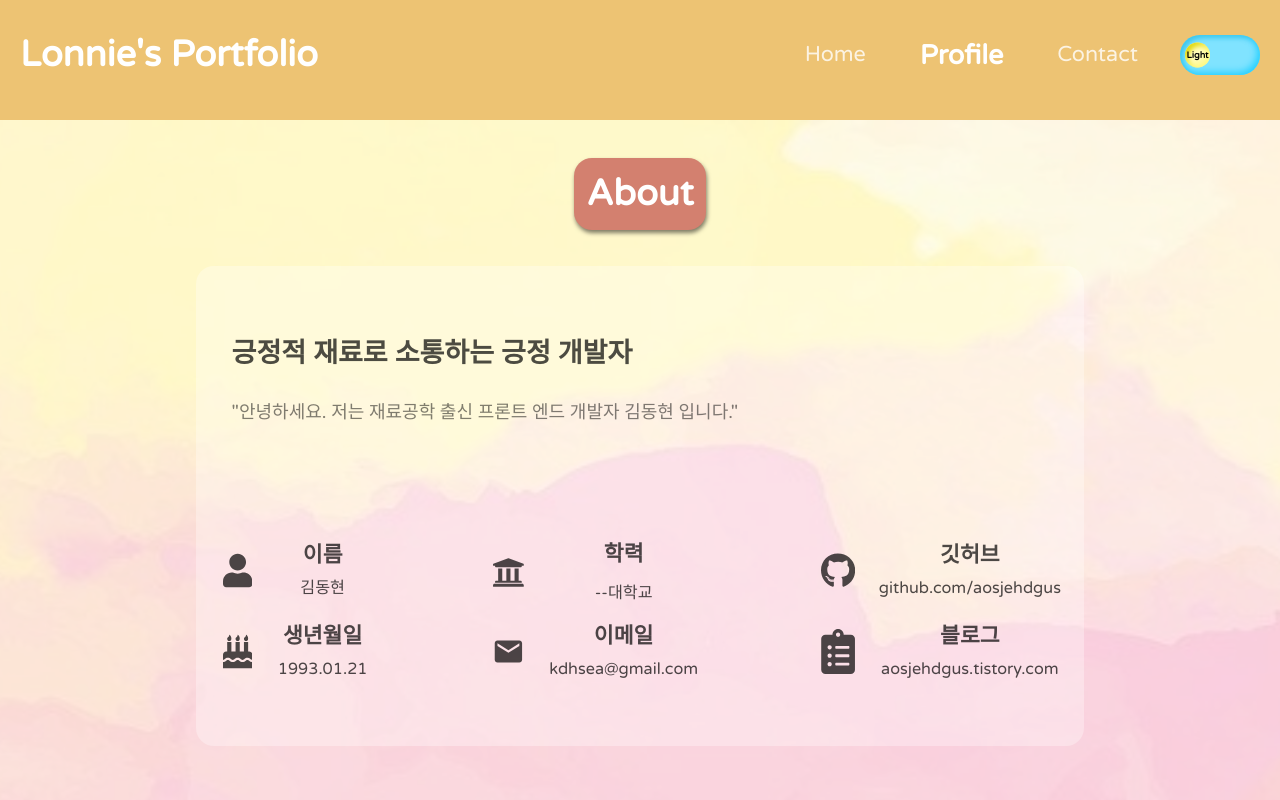
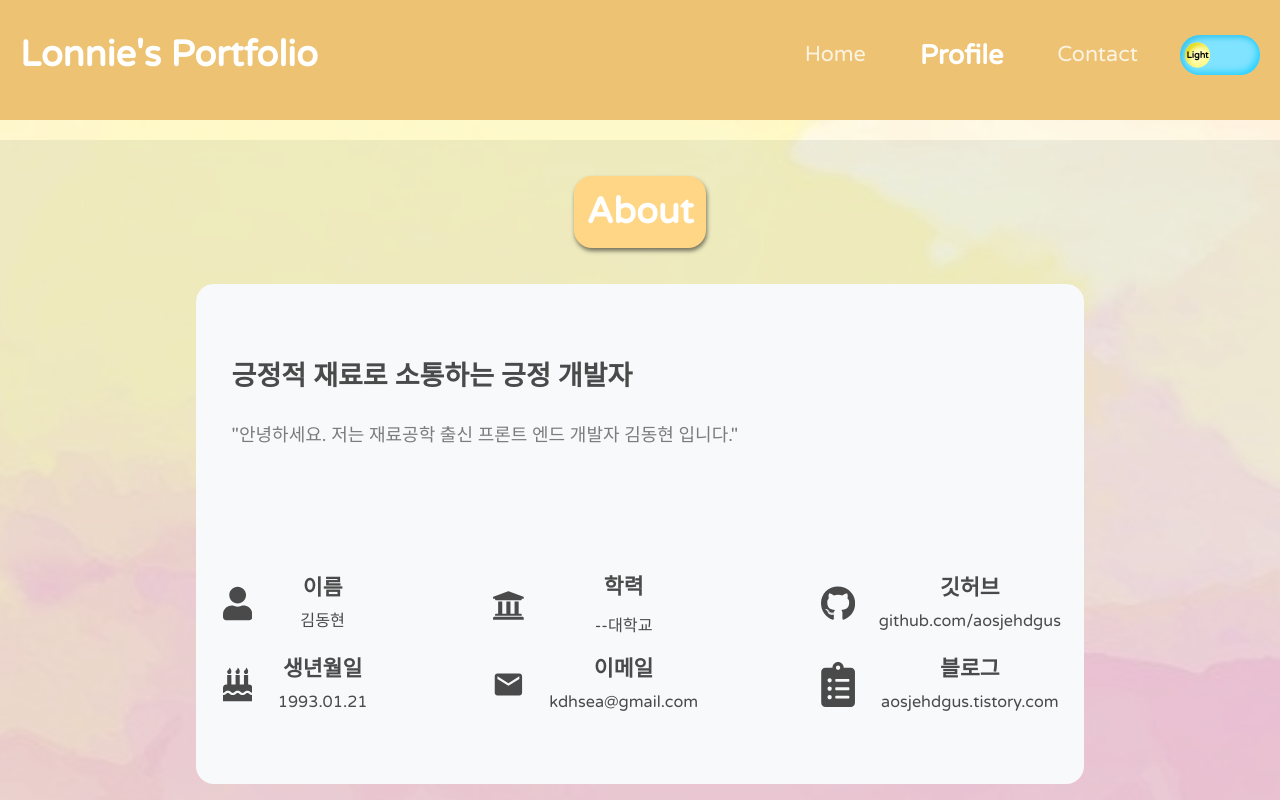
Before and after one commit to aosjehdgus/lonnie-portfolio, a React app in the folder front-end/: page /profile in a window 1280 px wide. Shown: the top 800 px of the page. Built offline with nearby package versions, Linux system fonts and the light colour scheme; no server answers.

Commit message:
Apply conditional background and title color

```diff
--- a/front-end/src/contents/profile/AboutContent.js
+++ b/front-end/src/contents/profile/AboutContent.js
@@ -22,7 +22,7 @@ const aboutContentContainer = css`
   border-radius: 1rem;
   padding: 0.5rem;
   position: relative;
-  background: rgba(255, 255, 255, 0.3);
+  background: #f8f9fa;
   header {
     padding: 0.5rem;
     h2 {
--- a/front-end/src/layouts/profile/ProfileLayout.js
+++ b/front-end/src/layouts/profile/ProfileLayout.js
@@ -1,3 +1,4 @@
+/* eslint-disable no-nested-ternary */
 /** @jsx jsx */
 import { css, jsx, keyframes } from '@emotion/react';
 import PropTypes from 'prop-types';
@@ -12,25 +13,45 @@ const fadeIn = keyframes`
   }
 `;
 
-const tawnyOrange = 'rgb(211, 128, 111)';
-
-const profileContainer = css`
+const profileContainer = prop => css`
   display: flex;
   flex-direction: column;
   align-items: center;
-  height: calc(100vh - 140px);
+  height: calc(100vh - 120px);
   padding: 1rem;
+  padding-top: 2rem;
   div {
     animation: ${fadeIn} 1s;
   }
+  background: ${prop === 'About'
+    ? '#e9ecef'
+    : prop === 'Archive'
+    ? '#dee2e6'
+    : prop === 'Skill'
+    ? '#e9ecef'
+    : prop === 'Career'
+    ? '#dee2e6'
+    : prop === 'Project'
+    ? '#e9ecef'
+    : ''};
 `;
 
-const profileContentTitle = css`
+const profileContentTitle = prop => css`
   font-size: 2rem;
   padding: 1rem 0.7rem 1rem 0.7rem;
   margin-bottom: 2rem;
   border-radius: 1rem;
-  background: ${tawnyOrange};
+  background: ${prop === 'About'
+    ? '#ffd686'
+    : prop === 'Archive'
+    ? '#feab83'
+    : prop === 'Skill'
+    ? '#5497aa'
+    : prop === 'Career'
+    ? '#639ad3'
+    : prop === 'Project'
+    ? '#00293b'
+    : ''};
   color: white;
   box-shadow: 1px 3px 4px rgba(0, 0, 0, 0.5);
   position: relative;
@@ -38,8 +59,8 @@ const profileContentTitle = css`
 
 const ProfileLayout = ({ title, content }) => {
   return (
-    <div css={profileContainer}>
-      <h1 css={profileContentTitle}>{title}</h1>
+    <div css={profileContainer(title)}>
+      <h1 css={profileContentTitle(title)}>{title}</h1>
       {content}
     </div>
   );
```
